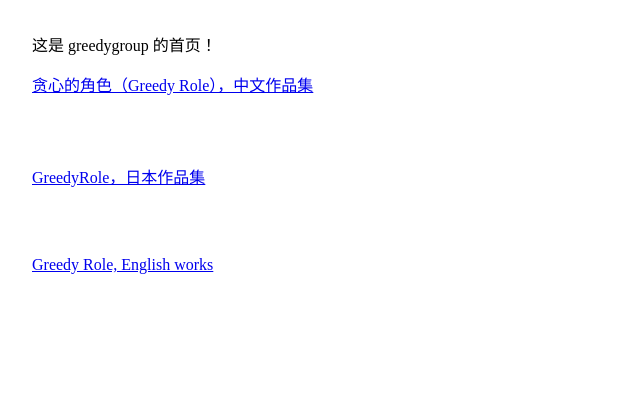
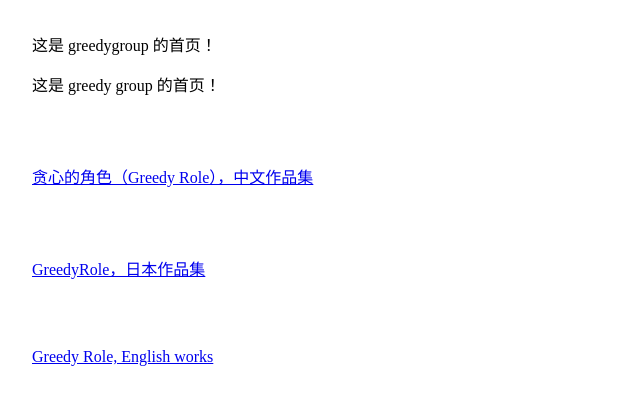
Before and after one commit to greedygroup/greedygroup.github.io, a plain HTML site: page index.html in a window 1280 px wide. Shown: the whole page, without its empty margins (0-640 px from the left). Drawn offline with Linux system fonts and the light colour scheme.

Commit message:
Update index.html

```diff
--- a/index.html
+++ b/index.html
@@ -9,6 +9,10 @@
 
 </head>
 <body style="margin:2em; ">
+    <p>这是 greedy group 的首页！</p>
+    <br />
+    <br />
+
     <p><a href="./index_chinese.html">贪心的角色（Greedy Role），中文作品集</a></p>
     <br />
     <br />
```
